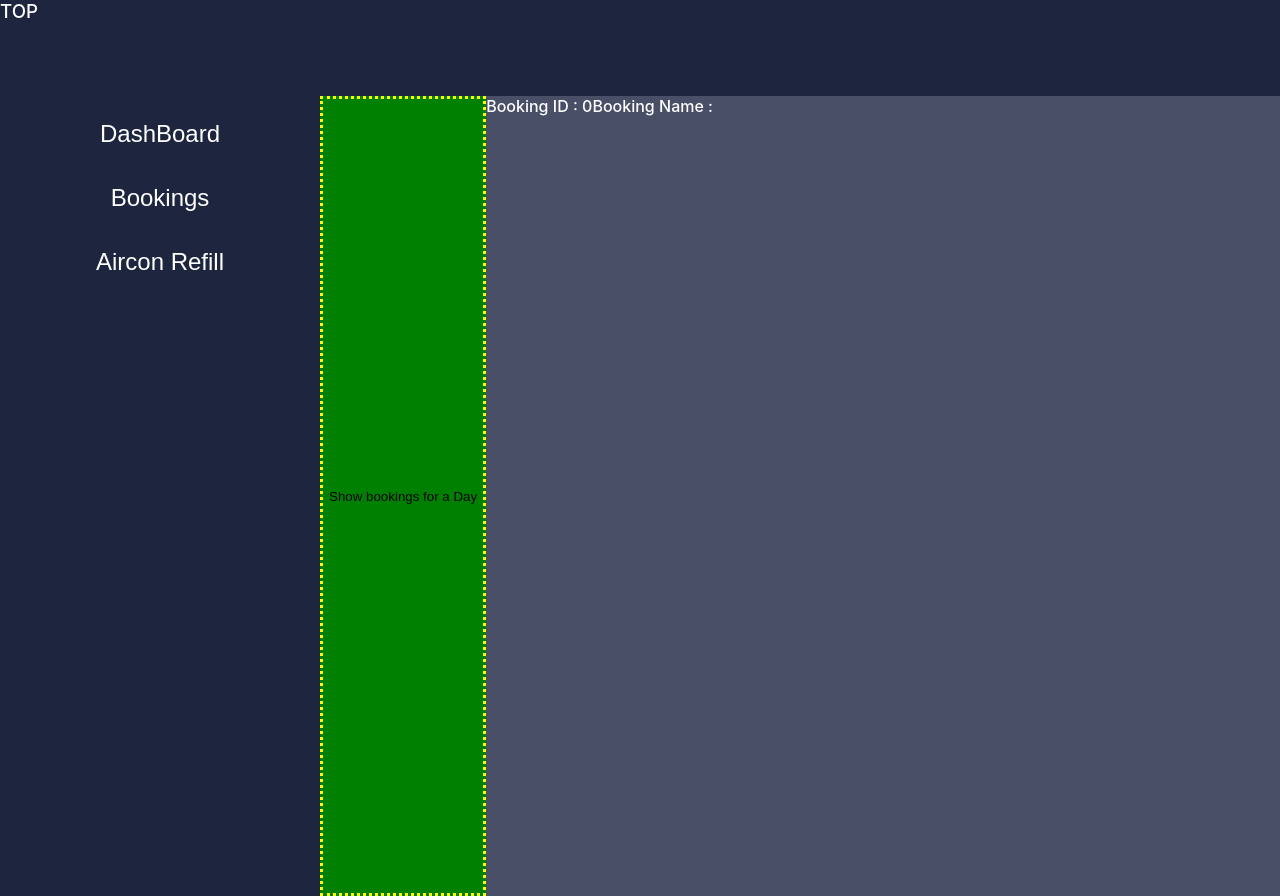
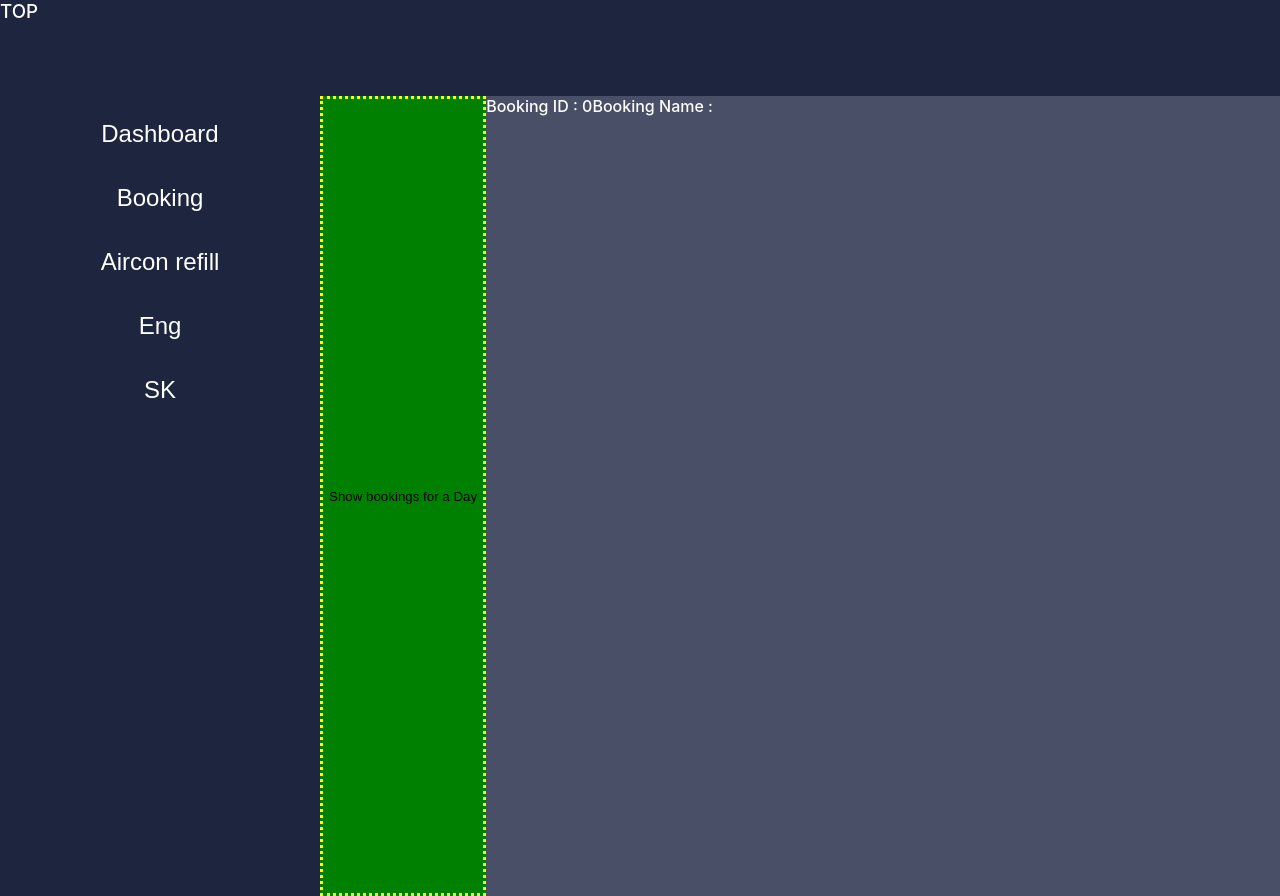
Before and after one commit to TomC13K/AC-frontend-react-ts, a React (Create React App) app: page / in a window 1280 px wide. Built offline with nearby package versions, Linux system fonts and the light colour scheme.

Commit message:
added i18n support

```diff
--- a/package.json
+++ b/package.json
@@ -12,8 +12,11 @@
     "@types/react-dom": "^18.0.6",
     "@types/styled-components": "^5.1.26",
     "axios": "^0.27.2",
+    "i18next": "^21.9.2",
+    "i18next-http-backend": "^1.4.4",
     "react": "^18.2.0",
     "react-dom": "^18.2.0",
+    "react-i18next": "^11.18.6",
     "react-router-dom": "^6.4.1",
     "react-scripts": "^2.1.3",
     "styled-components": "^5.3.5",
--- /dev/null
+++ b/public/locales/en/translation.json
@@ -0,0 +1,8 @@
+{
+    "btnDashboard":"Dashboard",
+    "btnAirconRefill":"Aircon refill",
+    "btnBooking":"Booking",
+    "nested":{
+        "text1":"nested text1"
+    }
+}
--- a/src/components/layout/SideLayoutComponent.tsx
+++ b/src/components/layout/SideLayoutComponent.tsx
@@ -1,6 +1,28 @@
 import React from 'react';
 import styled from 'styled-components';
 import { useNavigate, Link } from 'react-router-dom';
+import { Trans, useTranslation } from 'react-i18next';
+
+function SideLayoutComponent() {
+  const navigate = useNavigate();
+  const { t, i18n } = useTranslation();
+
+  const changeLanguage = (language:string) => {
+    i18n.changeLanguage(language);
+  }
+
+  return (
+    <SideLayout>
+      <ButtonContainer>
+        <Button onClick={() => navigate('.')}>{t('btnDashboard')}</Button>
+        <Button onClick={() => navigate('objednavky')}>{t('btnBooking')}</Button>
+        <Button onClick={() => navigate('aircon')}>{t('btnAirconRefill')}</Button>
+        <Button onClick={() => changeLanguage('en')}>Eng</Button>
+        <Button onClick={() => changeLanguage('sk')}>SK</Button>
+      </ButtonContainer>
+    </SideLayout>
+  );
+}
 
 const SideLayout = styled.div`
   background: #1e253f;
@@ -35,18 +57,4 @@ const ButtonContainer = styled.div`
   margin: 0 2em;
 `;
 
-function SideLayoutComponent() {
-  const navigate = useNavigate();
-
-  return (
-    <SideLayout>
-      <ButtonContainer>
-        <Button onClick={() => navigate('.')}>DashBoard</Button>
-        <Button onClick={() => navigate('objednavky')}>Bookings</Button>
-        <Button onClick={() => navigate('aircon')}>Aircon Refill</Button>
-      </ButtonContainer>
-    </SideLayout>
-  );
-}
-
 export default SideLayoutComponent;
--- /dev/null
+++ b/src/i18n.ts
@@ -0,0 +1,13 @@
+import i18n from "i18next";
+import Backend from 'i18next-http-backend';
+import { initReactI18next } from "react-i18next";
+
+i18n.use(Backend).use(initReactI18next).init({
+    fallbackLng: 'en',
+    debug: true,
+    interpolation: {
+        escapeValue:false
+    }
+});
+
+export default i18n;
```
Also changed, not shown: public/locales/sk/translation.json (added, +8 -0 lines), src/index.tsx (+5 -3 lines), 1 other file (tests, documents, lock files or other folders).
